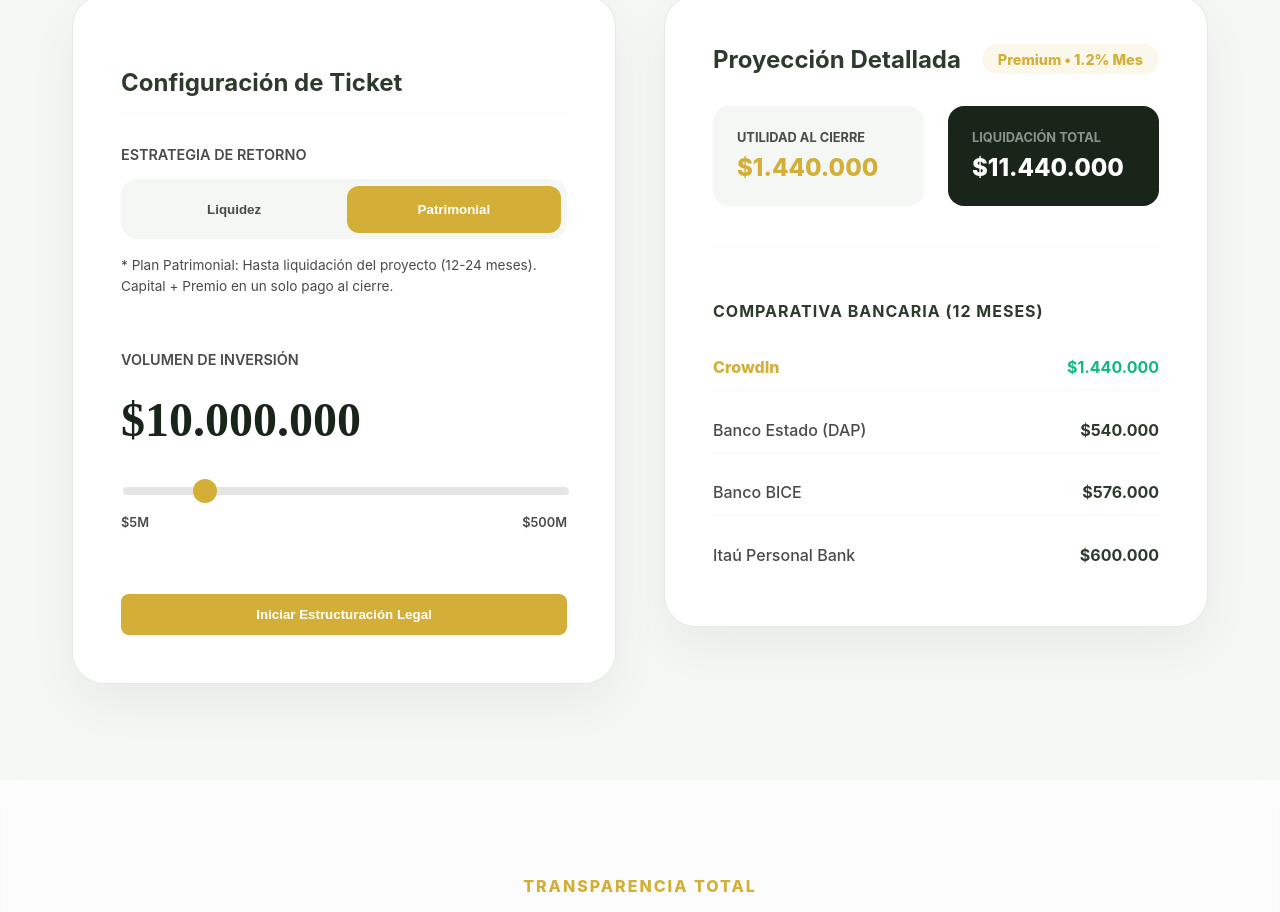
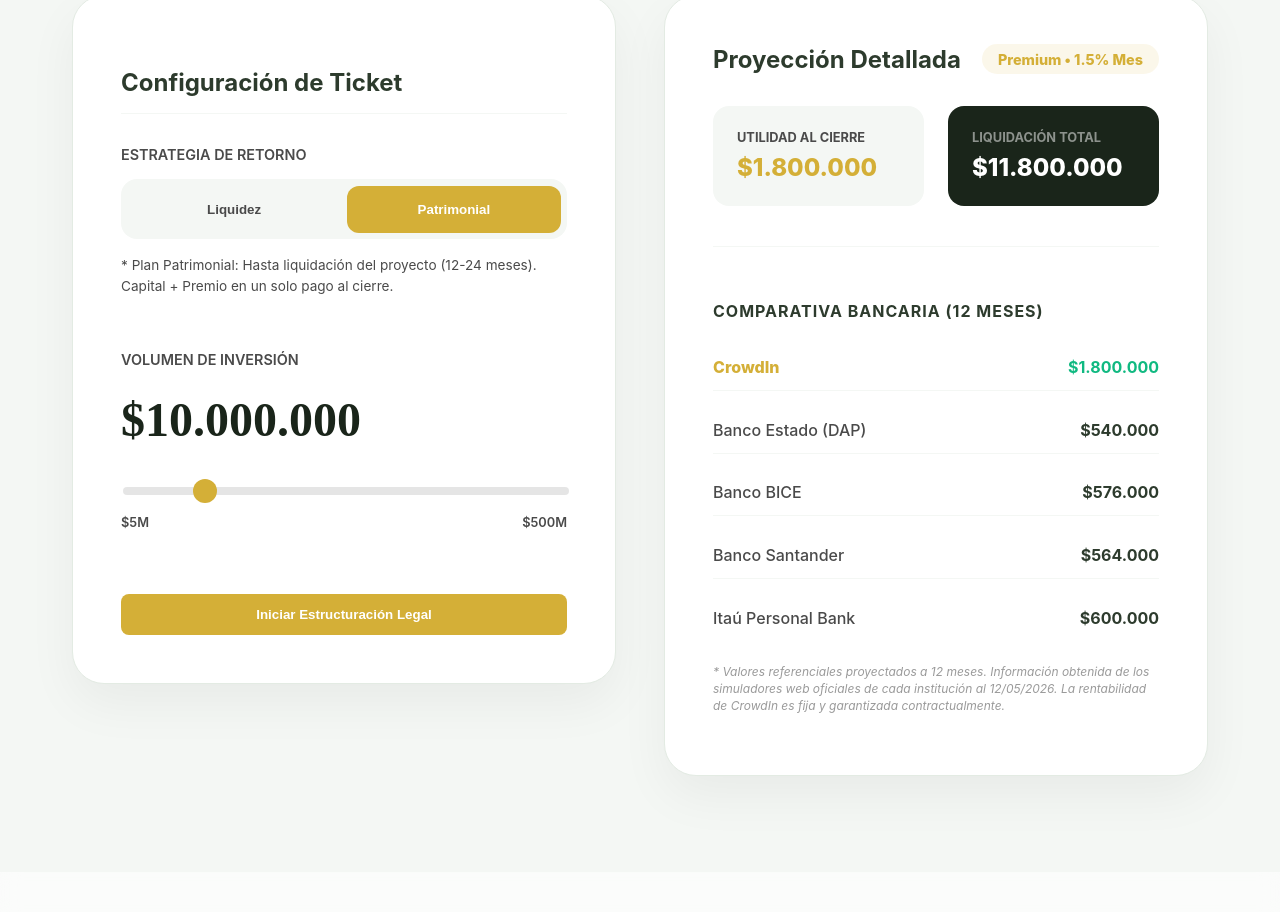
Before and after one commit to Rentapro/CrowdIn, a React (Vite) app: page / in a window 1280 px wide. Shown: the part 4410-5322 px from the top of the page. Built offline with nearby package versions, Linux system fonts and the light colour scheme.

Commit message:
Fix: ROI and Benchmark Source

```diff
--- a/src/App.jsx
+++ b/src/App.jsx
@@ -157,10 +157,11 @@ function App() {
     if (selectedPlan === 'liquidez') {
       return val >= 40000000 ? { name: 'Elite', roi: 0.012 } : { name: 'Standard', roi: 0.009 };
     }
-    // Plan Patrimonial (Premios al vencimiento - Tasas ajustadas para sostenibilidad)
-    if (val >= 100000000) return { name: 'Ultra Platinum', roi: 0.018 };
-    if (val >= 40000000) return { name: 'Elite 40M+', roi: 0.015 };
-    return { name: 'Premium', roi: 0.012 };
+    // Plan Patrimonial (Tasas escaladas hasta 2.5% para tickets altos)
+    if (val >= 500000000) return { name: 'Institutional Max', roi: 0.025 };
+    if (val >= 100000000) return { name: 'Ultra Platinum', roi: 0.022 };
+    if (val >= 40000000) return { name: 'Elite 40M+', roi: 0.018 };
+    return { name: 'Premium', roi: 0.015 };
   };
 
   const currentTier = getTier(investment);
@@ -624,14 +625,18 @@ function App() {
                     { name: 'CrowdIn', gain: investment * currentTier.roi * 12, highlight: true },
                     { name: 'Banco Estado (DAP)', gain: investment * 0.0045 * 12 },
                     { name: 'Banco BICE', gain: investment * 0.0048 * 12 },
+                    { name: 'Banco Santander', gain: investment * 0.0047 * 12 },
                     { name: 'Itaú Personal Bank', gain: investment * 0.0050 * 12 }
                   ].map((bank, i) => (
-                    <div key={i} style={{ display: 'flex', justifyContent: 'space-between', alignItems: 'center', padding: '0.8rem 0', borderBottom: i === 3 ? 'none' : '1px solid var(--sage-50)' }}>
+                    <div key={i} style={{ display: 'flex', justifyContent: 'space-between', alignItems: 'center', padding: '0.8rem 0', borderBottom: i === 4 ? 'none' : '1px solid var(--sage-50)' }}>
                       <span style={{ fontWeight: bank.highlight ? 800 : 500, color: bank.highlight ? (selectedPlan === 'liquidez' ? '#3b82f6' : 'var(--gold-primary)') : 'var(--charcoal-mid)' }}>{bank.name}</span>
                       <span style={{ fontWeight: 700, color: bank.highlight ? 'var(--success)' : 'var(--sage-800)' }}>{formatCurrency(bank.gain)}</span>
                     </div>
                   ))}
                 </div>
+                <p style={{ marginTop: '1.5rem', fontSize: '0.75rem', color: 'rgba(0,0,0,0.4)', fontStyle: 'italic', lineHeight: 1.4 }}>
+                  * Valores referenciales proyectados a 12 meses. Información obtenida de los simuladores web oficiales de cada institución al 12/05/2026. La rentabilidad de CrowdIn es fija y garantizada contractualmente.
+                </p>
               </div>
             </div>
           </div>
```
